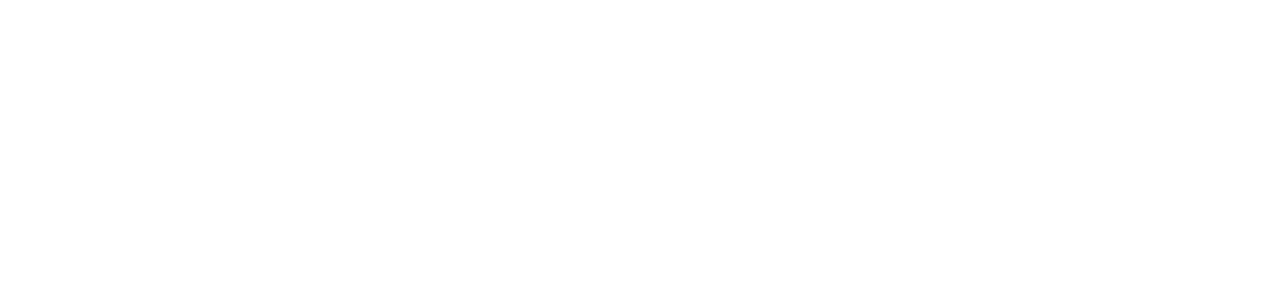
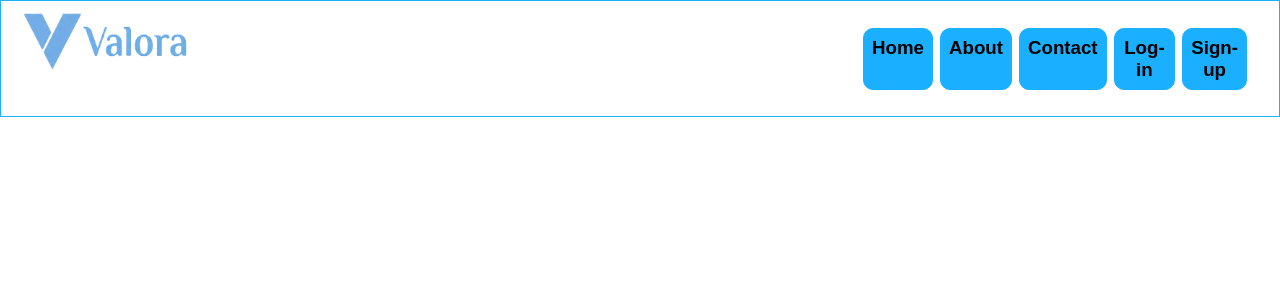
Before and after one commit to Atharv-28/Valora, a React (Create React App) app in the folder valora-frontend/: page / in a window 1280 px wide. Shown: the top 300 px of the page. Built offline with nearby package versions, Linux system fonts and the light colour scheme; a web font is replaced by a local one.

Commit message:
created navbar

```diff
--- /dev/null
+++ b/valora-frontend/src/components/navbar.css
@@ -0,0 +1,27 @@
+.navbar {
+    display: flex;
+    justify-content: space-between;
+    padding: 0.5rem;
+    padding-right: 2rem;
+    border: 1px solid rgb(27, 175, 255);
+}
+
+.logo{
+    width: 15vw;
+    height: 8vh;
+}
+
+.nav-comps{
+    display: flex;
+    gap: 7px;
+    justify-content: space-between;
+    width: 30vw;
+}
+
+.nav-comps h3{
+    border: 1px solid rgb(27, 175, 255);
+    padding: 0.5rem;
+    width: 10vh;
+    border-radius: 10px;
+    background-color: rgb(27, 175, 255);
+}
--- /dev/null
+++ b/valora-frontend/src/components/navbar.js
@@ -0,0 +1,22 @@
+import Logo from '../assets/Valora-transparent-logo-horizontal.png'
+import './navbar.css'
+
+export const Navbar = () => {
+    return (
+        <div className="container">
+            <div className="navbar">
+
+                <img src={Logo} alt="Logo" className="logo" />
+
+                <div className='nav-comps'>
+                    <h3>Home</h3>
+                    <h3>About</h3>
+                    <h3>Contact</h3>
+                    <h3>Log-in</h3>
+                    <h3>Sign-up</h3>
+                </div>
+
+            </div>
+        </div>
+    )
+}
--- a/valora-frontend/src/pages/home.js
+++ b/valora-frontend/src/pages/home.js
@@ -1,11 +1,9 @@
-import React from 'react'
+import { Navbar } from "../components/navbar"
 
 export const Home = () => {
-  return (
-    <div className='container'>
-        <div className='navbar'>
-
+    return (
+        <div className='container'>
+            <Navbar />
         </div>
-    </div>
-  )
+    )
 }
```
Also changed, not shown: valora-frontend/src/assets/Valora-transparent-logo-horizontal.png, valora-frontend/src/assets/Valora-transparent-logo-symbol.png, valora-frontend/src/pages/home.css (added).
